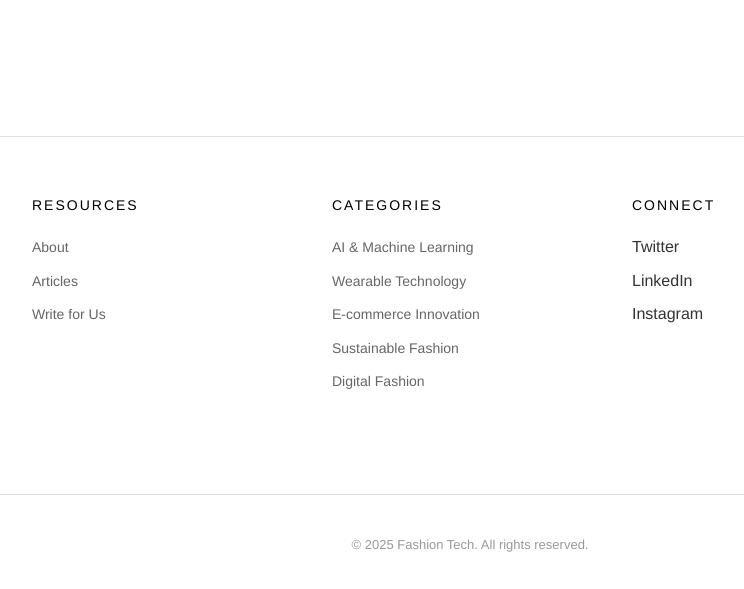
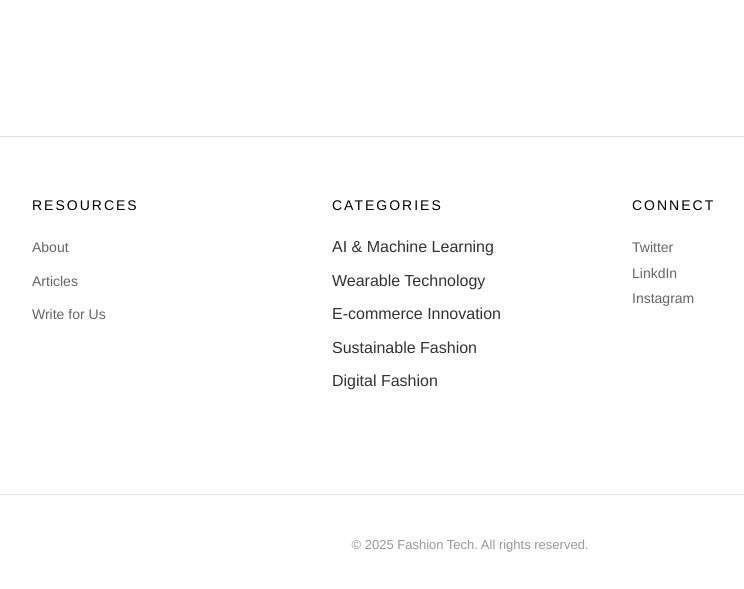
Before and after one commit to sineadezita/milestone-project-3, a Django app: page / in a window 1280 px wide. Shown: the part 462-1051 px from the top of the page, without its empty margins (170-914 px from the left). Run offline with Django 4.2, Linux system fonts and the light colour scheme; data that the repository does not hold is empty; some libraries are stand-ins or nearby versions.

Commit message:
Add social links to footer social media

```diff
--- a/templates/base.html
+++ b/templates/base.html
@@ -105,19 +105,19 @@
                 <div class="col-md-3 mb-4">
                     <h3 class="footer-title">CATEGORIES</h3>
                     <ul class="list-unstyled">
-                        <li class="mb-2"><a href="#">AI & Machine Learning</a></li>
-                        <li class="mb-2"><a href="#">Wearable Technology</a></li>
-                        <li class="mb-2"><a href="#">E-commerce Innovation</a></li>
-                        <li class="mb-2"><a href="#">Sustainable Fashion</a></li>
-                        <li class="mb-2"><a href="#">Digital Fashion</a></li>
+                        <li class="mb-2">AI & Machine Learning</li>
+                        <li class="mb-2">Wearable Technology</li>
+                        <li class="mb-2">E-commerce Innovation</li>
+                        <li class="mb-2">Sustainable Fashion</li>
+                        <li class="mb-2">Digital Fashion</li>
                     </ul>
                 </div>
                 <div class="col-md-3 mb-4">
                     <h3 class="footer-title">CONNECT</h3>
                     <ul class="list-unstyled">
-                        <li class="mb-2">Twitter</li>
-                        <li class="mb-2">LinkedIn</li>
-                        <li class="mb-2">Instagram</li>
+                        <li><a href="https://twitter.com" target="_blank" rel="noopener">Twitter</a></li>
+                        <li><a href="https://linkedin.com" target="_blank" rel="noopener">LinkdIn</a></li>
+                        <li><a href="https://instagram.com" target="_blank" rel="noopener">Instagram</a></li>
                     </ul>
                 </div>
             </div>
```
Also changed, not shown: other parts of templates/base.html (+1 -1 lines).
